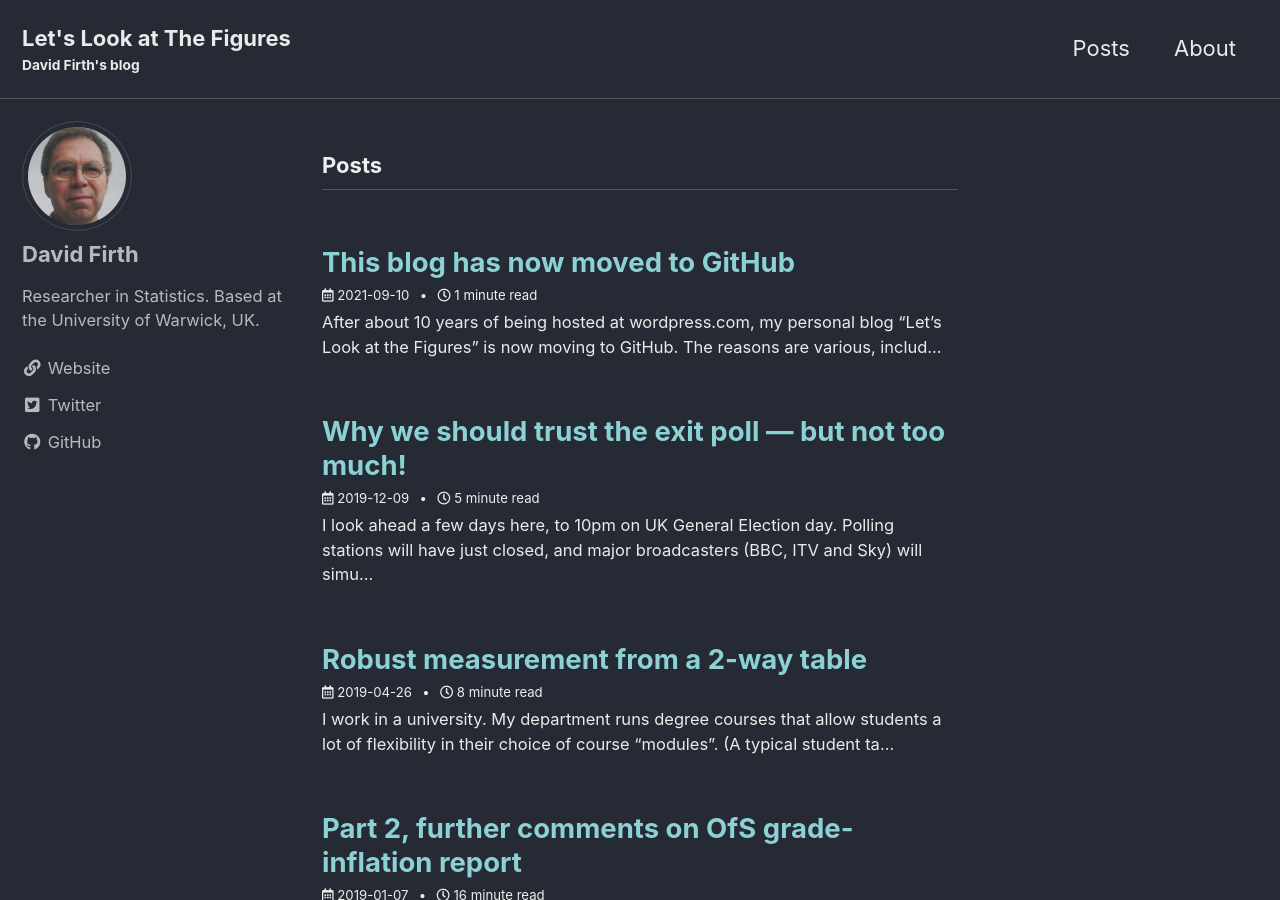
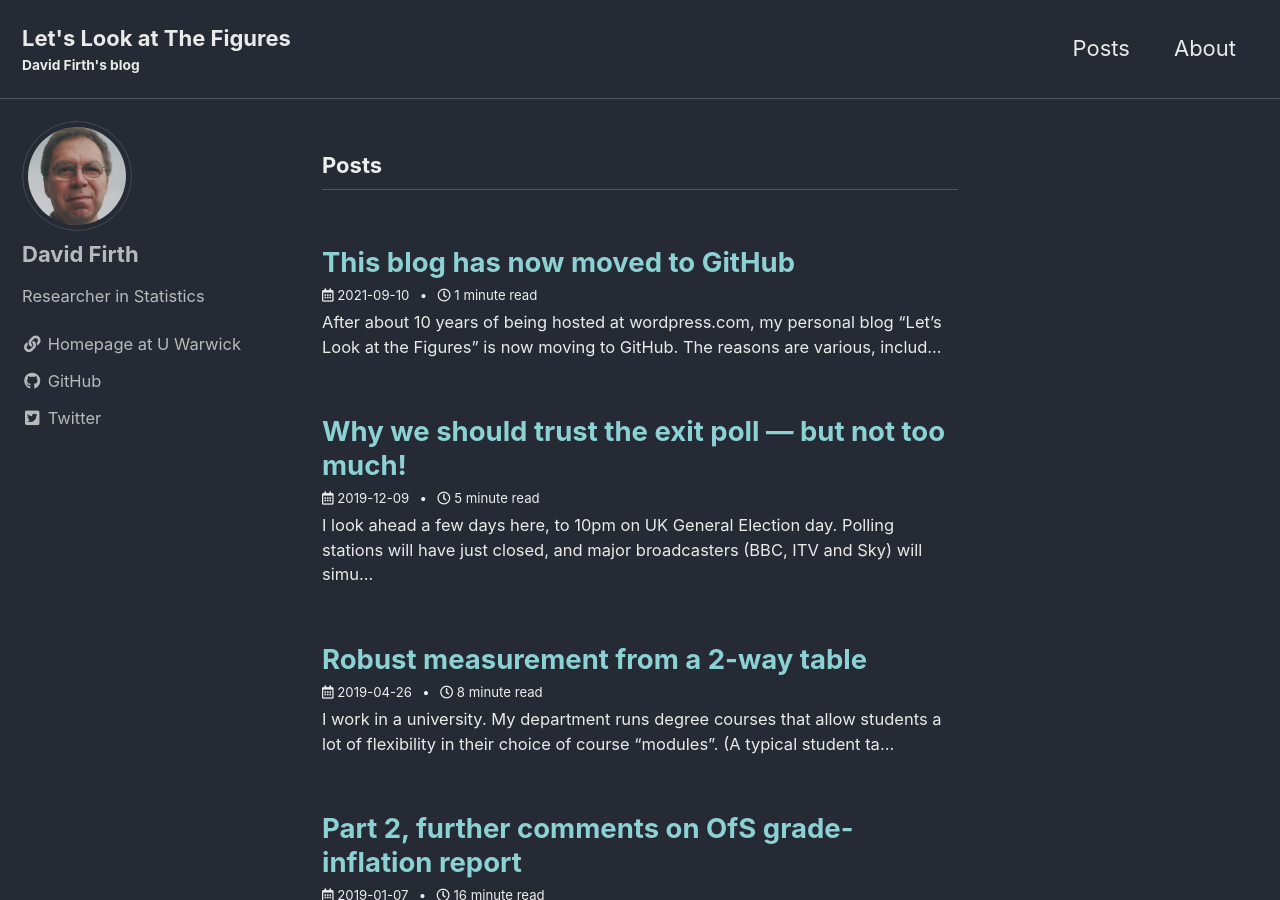
Before and after one commit to DavidFirth/blog, a Jekyll site: the page built from docs/index.html, in a window 1280 px wide and 900 px high. Built offline with Jekyll 4.4.1, drawn with Linux system fonts in a browser that asks for light colours; cached includes are drawn as plain includes; the list of posts is cut into pages by our own code; comment, search, counter and statistics services are not loaded.

Commit message:
Titied up sidebar

```diff
--- a/docs/_config.yml
+++ b/docs/_config.yml
@@ -78,7 +78,7 @@ naver_site_verification  :
 
 # Social Sharing
 twitter:
-  username               : firthcity
+  username               :
 facebook:
   username               :
   app_id                 :
@@ -103,25 +103,27 @@ analytics:
 author:
   name             : "David Firth"
   avatar           : "/assets/media/DavidFirth2-cropped-square-300.png"
-  bio              : "Researcher in Statistics. Based at the University of Warwick, UK."
+  bio              : "Researcher in Statistics"
   location         : # "Warwick, UK"
   email            : # d.firth@warwick.ac.uk
+  twitter          : "firthcity"
+  github           : "DavidFirth"
   links:
     - # label: "Email"
       # icon: "fas fa-fw fa-envelope-square"
       # url: "mailto:your.name@email.com"
-    - label: "Website"
+    - label: "Homepage at U Warwick"
       icon: "fas fa-fw fa-link"
       url: "https://warwick.ac.uk/dfirth"
-    - label: "Twitter"
-      icon: "fab fa-fw fa-twitter-square"
-      url: "https://twitter.com/firthcity"
+    - #label: "Twitter"
+      #icon: "fab fa-fw fa-twitter-square"
+      #url: "https://twitter.com/firthcity"
     - # label: "Facebook"
       # icon: "fab fa-fw fa-facebook-square"
       # url: "https://facebook.com/"
-    - label: "GitHub"
-      icon: "fab fa-fw fa-github"
-      url: "https://github.com/DavidFirth"
+    - #label: "GitHub"
+      #icon: "fab fa-fw fa-github"
+      #url: "https://github.com/DavidFirth"
     - # label: "Instagram"
       # icon: "fab fa-fw fa-instagram"
       # url: "https://instagram.com/"
--- a/docs/_includes/author-profile.html
+++ b/docs/_includes/author-profile.html
@@ -62,6 +62,14 @@
             <i class="fas fa-fw fa-key" aria-hidden="true"></i><span class="label">Keybase</span>
           </a>
         </li>
+	{% endif %}
+
+      {% if author.github %}
+        <li>
+          <a href="https://github.com/{{ author.github }}" itemprop="sameAs" rel="nofollow noopener noreferrer me">
+            <i class="fab fa-fw fa-github" aria-hidden="true"></i><span class="label">GitHub</span>
+          </a>
+        </li>
       {% endif %}
 
       {% if author.twitter %}
@@ -116,14 +124,6 @@
         <li>
           <a href="https://bitbucket.org/{{ author.bitbucket }}" itemprop="sameAs" rel="nofollow noopener noreferrer me">
             <i class="fab fa-fw fa-bitbucket" aria-hidden="true"></i><span class="label">Bitbucket</span>
-          </a>
-        </li>
-      {% endif %}
-
-      {% if author.github %}
-        <li>
-          <a href="https://github.com/{{ author.github }}" itemprop="sameAs" rel="nofollow noopener noreferrer me">
-            <i class="fab fa-fw fa-github" aria-hidden="true"></i><span class="label">GitHub</span>
           </a>
         </li>
       {% endif %}
--- a/docs/_includes/sidebar.html
+++ b/docs/_includes/sidebar.html
@@ -14,6 +14,7 @@
     {% if page.sidebar.nav %}
       {% include nav_list nav=page.sidebar.nav %}
     {% endif %}
-  {% endif %}
+	{% endif %}
+<center><a class="twitter-timeline" width="250" height="250" data-tweet-limit="1" data-dnt="true" data-chrome="noheader" data-theme="light"  href="https://twitter.com/firthcity"></a> <script async src="//platform.twitter.com/widgets.js" charset="utf-8"></script></center>
   </div>
 {% endif %}
--- a/docs/index.html
+++ b/docs/index.html
@@ -12,7 +12,3 @@ author_profile: true
     {% endfor %}
   {% endif %}
 {% endif %}
-
-{% if paginator.page == 1 %}
-<center><a class="twitter-timeline" width=300 data-tweet-limit="1" data-dnt="true" data-chrome="transparent noheader" data-theme="dark"  href="https://twitter.com/firthcity"></a> <script async src="//platform.twitter.com/widgets.js" charset="utf-8"></script></center>
-{% endif %}
```
